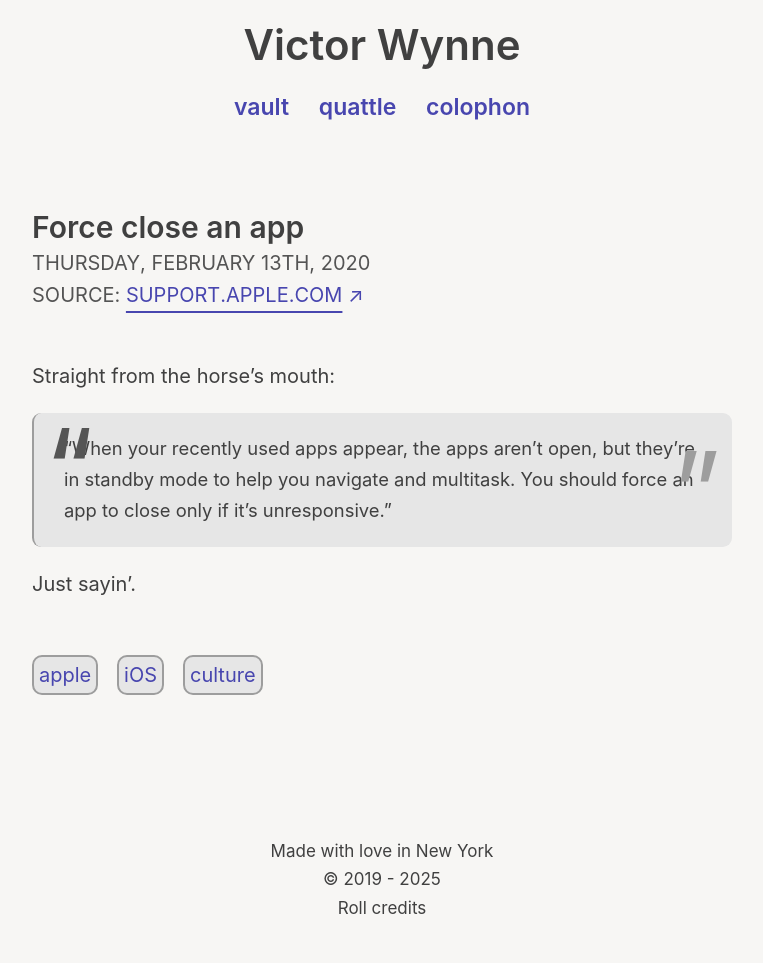
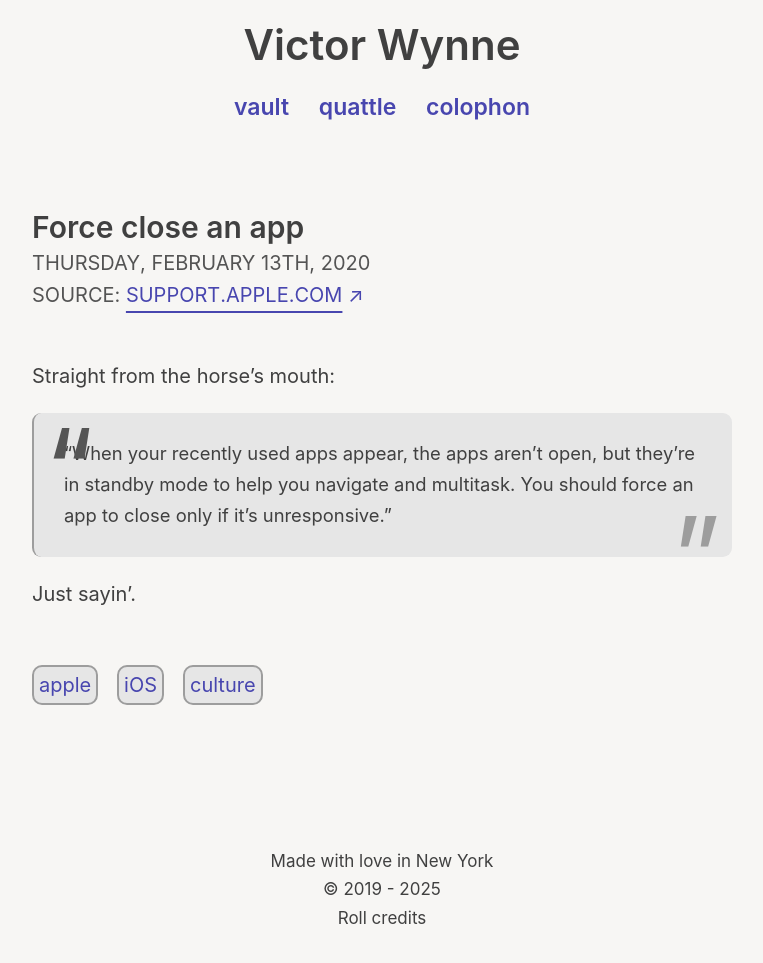
Before and after one commit to victorwynne/victorwynne, a Jekyll site: the page built from _posts/2020-02-13-force-close-an-app.md, in a window 1280 px wide. Shown: the whole page, without its empty margins (258-1021 px from the left). Built offline with Jekyll 4.4.1, drawn with Linux system fonts in a browser that asks for light colours.

Commit message:
_type.scss

```diff
--- a/_sass/_type.scss
+++ b/_sass/_type.scss
@@ -133,7 +133,7 @@ blockquote::after {
     font-size: 6em;
     color: $light-scheme-blockquote;
     position: absolute;
-    bottom: 0em;
+    bottom: -0.5em;
     right: 0.1em;
     line-height: 1;
     z-index: 0;
@@ -142,7 +142,7 @@ blockquote::after {
 blockquote {
   width: 100%;
   background-color: $blockquote-bg;
-  padding: 20px 20px 20px 22px;
+  padding: 25px 25px 25px 27px;
   margin: 20px 0;
   font-size: 92%;
   position: relative;
```
